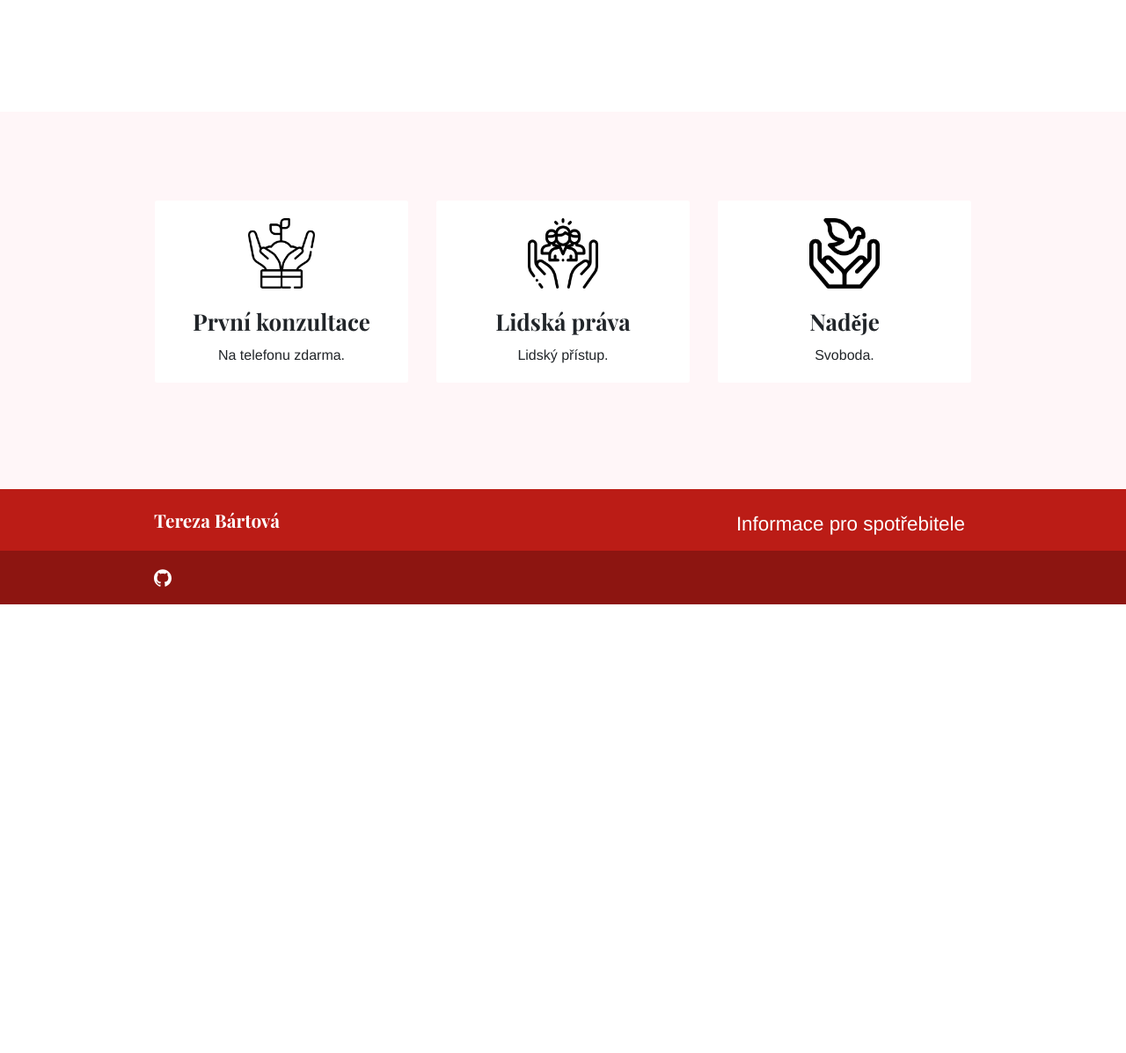
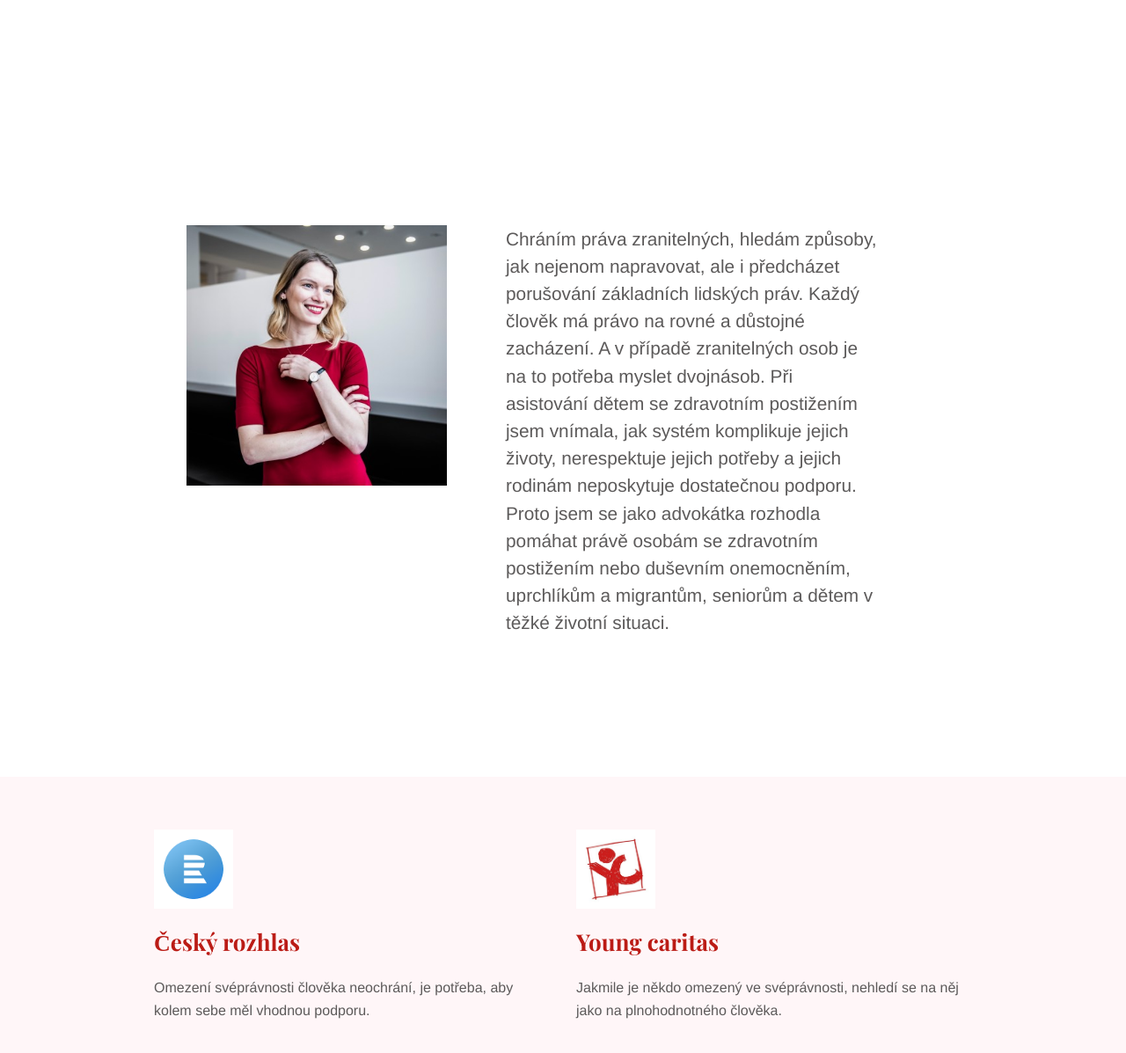
Before and after one commit to terezabartova/terezabartova.github.io, a Jekyll site: the page built from index.md, in a window 1280 px wide and 1400 px high, scrolled down 2846 px. Shown: the top 1197 px of the window at 88% size. Built offline with Jekyll 4.4.1, drawn with Linux system fonts in a browser that asks for light colours; before the commit the page ends 3533 px from its top, so only the background shows below that; some of the changed text lies outside the part shown.

Commit message:
putting Main Page together

```diff
--- a/_layouts/home.html
+++ b/_layouts/home.html
@@ -7,19 +7,20 @@ bodyClass: "page-home"
   <div class="container justify-content-center">
     <div class="row justify-content-center">
       <div class="col-12 col-md-7 col-lg-4 order-md-1 order-xs-1" >
-        {{ content }}
+        <p>{{ page.description }}</p>
         <div class="intro-call-box-hide-large">
           {% if page.show_call_box %}
             {% include call.html show_button=true %}
           {% endif %}
         </div>
       </div>
-      {% if page.intro_image %}
+      {% if page.description_image %}
       <div class="col-12 col-md-5 col-lg-8 order-md-2 order-xs-2 position-relative">
-        <img alt="{{ page.title }}" class="img-fluid rounded mx-auto d-block intro-image{% if page.intro_image_hide_on_mobile %} intro-image-hide-mobile{% endif %}" src="{{ page.intro_image | relURL }}" />
+        <img alt="{{ page.title }}" class="img-fluid rounded mx-auto d-block intro-image{% if page.intro_image_hide_on_mobile %} intro-image-hide-mobile{% endif %}" src="{{ page.description_image | relURL }}" />
       </div>
       {% endif %}
       <div class="intro-call-box-hide-mobile">
+      <br>
       {% if page.show_call_box %}
         {% include call.html show_button=true %}
       {% endif %}
@@ -28,20 +29,65 @@ bodyClass: "page-home"
   </div>
 </div>
 
-<div class="strip">
+<div class="strip strip-grey">
   {% include services.html %}
 </div>
 
-<div class="strip strip-grey">
+<div class="intro">
+  <div class="container justify-content-center">
+    <div class="row justify-content-center">
+      <div class="col-12 col-md-5 col-lg-7 order-md-2 order-xs-2" >
+        <p>{{ page.specialization }}</p>
+      </div>
+      {% if page.specialization_image %}
+      <div class="col-12 col-md-7 col-lg-5 order-md-1 order-xs-1 position-relative">
+        <img alt="{{ page.title }}" class="img-fluid rounded mx-auto d-block intro-image{% if page.intro_image_hide_on_mobile %} intro-image-hide-mobile{% endif %}" src="{{ page.specialization_image | relURL }}" />
+      </div>
+      {% endif %}
+    </div>
+  </div>
+</div>
+
+<div class="strip">
   {% include teams.html %}
 </div>
 
-<div class="strip">
+<div class="intro">
+  <div class="container justify-content-center">
+    <div class="row justify-content-center">
+      <div class="col-12 col-md-6 col-lg-7 order-md-2 order-xs-2" >
+        <p>{{ page.about }}</p>
+      </div>
+      {% if page.about_image %}
+      <div class="col-12 col-md-6 col-lg-5 order-md-1 order-xs-1 position-relative">
+        <img alt="{{ page.title }}" class="img-fluid rounded mx-auto d-block intro-image{% if page.intro_image_hide_on_mobile %} intro-image-hide-mobile{% endif %}" src="{{ page.about_image | relURL }}" />
+      </div>
+      {% endif %}
+    </div>
+  </div>
+</div>
+
+<div class="strip strip-grey">
   {% include medias.html %}
 </div>
 
+<div class="intro">
+  <div class="container justify-content-center">
+    <div class="row justify-content-center">
+      <div class="col-12 col-md-6 col-lg-7 order-md-2 order-xs-2" >
+        {{ content }}
+      </div>
+      {% if page.contact_image %}
+      <div class="col-12 col-md-6 col-lg-5 order-md-1 order-xs-1 position-relative">
+        <img alt="{{ page.title }}" class="img-fluid rounded mx-auto d-block intro-image{% if page.intro_image_hide_on_mobile %} intro-image-hide-mobile{% endif %}" src="{{ page.contact_image | relURL }}" />
+      </div>
+      {% endif %}
+    </div>
+  </div>
+</div>
+
 {% if site.data.features %}
-<div class="strip strip-grey">
+<div class="strip">
   <div class="container pt-6 pb-6 pt-md-10 pb-md-10">
     <div class="row justify-content-center">
 
--- a/index.md
+++ b/index.md
@@ -1,16 +1,41 @@
 ---
 title: Domácí stránka
 layout: home
-description: Domácí stránka
-intro_image: "images/illustrations/terka3.jpg"
+description: Jmenuji se Tereza Bártová a věnuji se ochraně lidských práv se zaměřením na zranitelné skupiny,
+             ať už se jedná o lidi se zdravotním znevýhodněním, duševním onemocněním, seniory nebo děti v těžké životní situaci.
+             Baví mě jak přímá práce s klienty, tak strategická činnost zaměřená na systematické zlepšování postavení lidí v obtížných životních situacích.
+specialization: Dlouholeté zkušenosti z praxe mě baví předávat dál i formou lektorské činnosti.
+                O lidskoprávním přístupu v oblasti svéprávnosti, opatrovnictví nebo rozhodování s podporou školím veřejné opatrovníky, sociální pracovníky, asistenty pedagogů.
+about: Chráním práva zranitelných, hledám způsoby, jak nejenom napravovat, ale i předcházet porušování základních lidských práv.
+        Každý člověk má právo na rovné a důstojné zacházení.
+        A v případě zranitelných osob je na to potřeba myslet dvojnásob.
+        Při asistování dětem se zdravotním postižením jsem vnímala, jak systém komplikuje jejich životy, nerespektuje jejich potřeby a jejich rodinám neposkytuje dostatečnou podporu.
+        Proto jsem se jako advokátka rozhodla pomáhat právě osobám se zdravotním postižením nebo duševním onemocněním, uprchlíkům a migrantům, seniorům a dětem v těžké životní situaci.
+description_image: "images/illustrations/terka3-shorter.jpg"
+specialization_image: "images/illustrations/terka1.jpg"
+about_image: "images/illustrations/terka.jpg"
+contact_image: "images/illustrations/terka2.jpg"
 intro_image_absolute: false
 intro_image_hide_on_mobile: false
 intro_call_box_on_mobile: true
 show_call_box: true
 ---
 
-Jmenuji se Tereza Bártová a věnuji se ochraně lidských práv se zaměřením na
-zranitelné skupiny, ať už se jedná o lidi se zdravotním znevýhodněním, duševním
-onemocněním, seniory nebo děti v těžké životní situaci. Baví mě jak přímá práce s
-klienty, tak strategická činnost zaměřená na systematické zlepšování postavení lidí v
-obtížných životních situacích.
+| Adresa    |                 |
+| --------- | --------------- |
+| kanceláře | Jana Zajíce 29, Praha, 170 00 |
+| sídla     | Orelská 611/16, Praha, 101 00 |
+|                   |      |
+|                   |      |
+| **Volejte**       |      |
+| Pondělí   | 8:30 - 16:30 |
+| Úterý     | 8:30 - 16:30 |
+| Středa    | 8:30 - 16:30 |
+| Čtvrtek   | 8:30 - 16:30 |
+| Pátek     | 8:30 - 16:30 |
+| So/Ne     | Po předchozí domluvě nebo v naléhavém případě |
+|           |            |
+|           |            |
+| **Ostatní Info**   |   |
+|IČO | 17649714      |
+|Datovka     | 5b4utfj |
```
